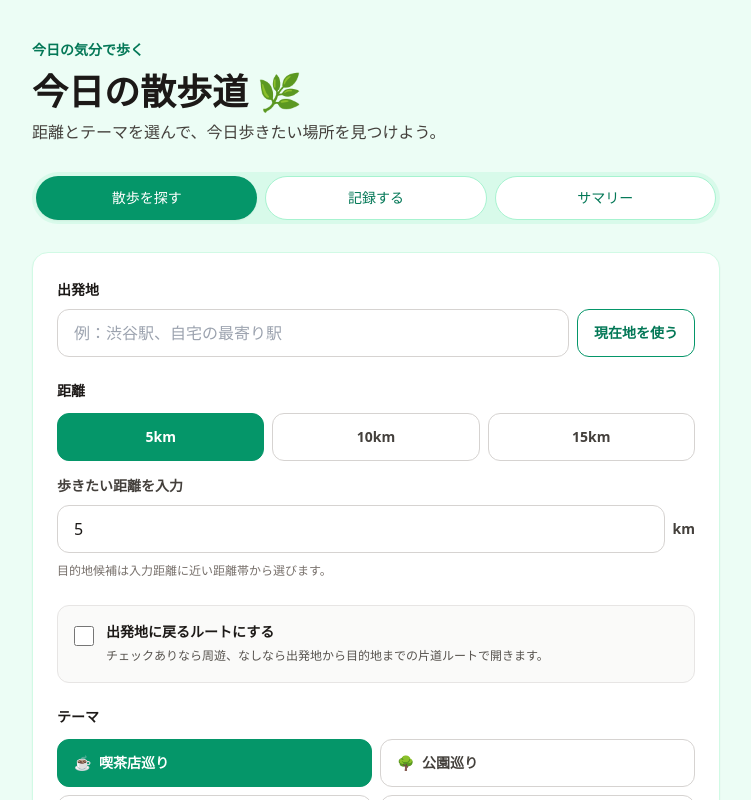
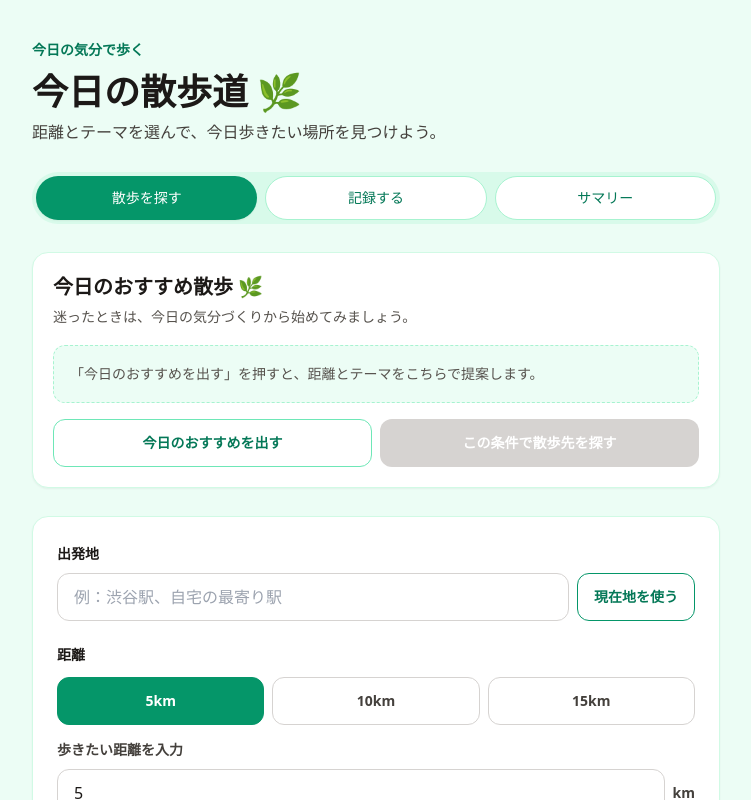
Before and after one commit to usagimochi53/TSR, a Next.js app: page / in a window 1280 px wide. Shown: the top 800 px of the page, without its empty margins (264-1015 px from the left). Built offline with nearby package versions, Linux system fonts and the light colour scheme.

Commit message:
おすすめ機能追加

```diff
--- a/app/page.tsx
+++ b/app/page.tsx
@@ -6,6 +6,7 @@ import { Header } from "@/components/Header";
 import { MonthlySummary } from "@/components/MonthlySummary";
 import { SearchForm } from "@/components/SearchForm";
 import { TabNavigation } from "@/components/TabNavigation";
+import { TodayRecommendation } from "@/components/TodayRecommendation";
 import { WalkRecordForm } from "@/components/WalkRecordForm";
 import { WalkRecordList } from "@/components/WalkRecordList";
 import { WalkSummary } from "@/components/WalkSummary";
@@ -17,13 +18,16 @@ import {
   getCurrentMonthKey,
   getMonthKey,
 } from "@/lib/monthlySummary";
+import { generateWalkRecommendation } from "@/lib/recommendation";
 import { loadWalkRecords, saveWalkRecords } from "@/lib/storage";
 import { summarizeWalkRecords } from "@/lib/summary";
+import { walkThemes } from "@/lib/themeDisplay";
 import type {
   AppTab,
   Candidate,
   CurrentLocation,
   WalkDistance,
+  WalkRecommendation,
   WalkRecord,
   WalkTheme,
 } from "@/lib/types";
@@ -38,7 +42,10 @@ export default function Home() {
   const [theme, setTheme] = useState<WalkTheme>("喫茶店巡り");
   const [error, setError] = useState("");
   const [locationError, setLocationError] = useState("");
+  const [recommendationMessage, setRecommendationMessage] = useState("");
   const [candidates, setCandidates] = useState<Candidate[]>([]);
+  const [recommendation, setRecommendation] =
+    useState<WalkRecommendation | null>(null);
   const [records, setRecords] = useState<WalkRecord[]>([]);
   const [selectedMonthKey, setSelectedMonthKey] = useState(getCurrentMonthKey());
   const [showSelectedMonthOnly, setShowSelectedMonthOnly] = useState(false);
@@ -109,14 +116,14 @@ export default function Home() {
     );
   }
 
-  function handleSearch() {
+  function searchCandidates(nextDistance: WalkDistance, nextTheme: WalkTheme) {
     if (!startLocation.trim()) {
       setError("出発地を入力してください。");
       setCandidates([]);
       return;
     }
 
-    if (!Number.isFinite(distance) || distance <= 0) {
+    if (!Number.isFinite(nextDistance) || nextDistance <= 0) {
       setError("距離は1km以上で入力してください。");
       setCandidates([]);
       return;
@@ -133,11 +140,43 @@ export default function Home() {
     setCandidates(
       generateCandidates(
         startLocation,
-        distance,
-        theme,
+        nextDistance,
+        nextTheme,
         returnToStart,
         routeOrigin,
       ),
+    );
+  }
+
+  function handleSearch() {
+    setRecommendationMessage("");
+    searchCandidates(distance, theme);
+  }
+
+  function handleGenerateRecommendation() {
+    setRecommendation(generateWalkRecommendation(walkThemes));
+    setRecommendationMessage("");
+  }
+
+  function handleApplyRecommendation() {
+    if (!recommendation) {
+      return;
+    }
+
+    setDistance(recommendation.distanceKm);
+    setTheme(recommendation.themeId);
+
+    // 出発地がある場合だけ、反映後すぐに既存の候補生成処理を実行します。
+    if (startLocation.trim()) {
+      setRecommendationMessage("");
+      searchCandidates(recommendation.distanceKm, recommendation.themeId);
+      return;
+    }
+
+    setCandidates([]);
+    setError("");
+    setRecommendationMessage(
+      "出発地を入力すると、この条件で散歩先を探せます。",
     );
   }
 
@@ -161,6 +200,12 @@ export default function Home() {
 
         {activeTab === "search" ? (
           <>
+            <TodayRecommendation
+              recommendation={recommendation}
+              message={recommendationMessage}
+              onGenerate={handleGenerateRecommendation}
+              onApply={handleApplyRecommendation}
+            />
             <SearchForm
               startLocation={startLocation}
               distance={distance}
--- /dev/null
+++ b/components/TodayRecommendation.tsx
@@ -0,0 +1,79 @@
+"use client";
+
+import type { WalkRecommendation } from "@/lib/types";
+
+type TodayRecommendationProps = {
+  recommendation: WalkRecommendation | null;
+  message: string;
+  onGenerate: () => void;
+  onApply: () => void;
+};
+
+export function TodayRecommendation({
+  recommendation,
+  message,
+  onGenerate,
+  onApply,
+}: TodayRecommendationProps) {
+  return (
+    <section className="px-4">
+      <div className="space-y-4 rounded-2xl border border-emerald-100 bg-white p-5 shadow-sm">
+        <div className="space-y-1">
+          <h2 className="text-xl font-bold text-stone-900">
+            今日のおすすめ散歩 🌿
+          </h2>
+          <p className="text-sm leading-6 text-stone-600">
+            迷ったときは、今日の気分づくりから始めてみましょう。
+          </p>
+        </div>
+
+        {recommendation ? (
+          <div className="space-y-3 rounded-xl border border-emerald-100 bg-emerald-50 p-4">
+            <p className="text-sm font-bold text-emerald-700">
+              おすすめ条件
+            </p>
+            <div className="grid gap-2 sm:grid-cols-2">
+              <p className="rounded-xl bg-white px-4 py-3 text-sm font-bold text-stone-900">
+                距離：{recommendation.distanceKm}km
+              </p>
+              <p className="rounded-xl bg-white px-4 py-3 text-sm font-bold text-stone-900">
+                テーマ：{recommendation.themeIcon} {recommendation.themeLabel}
+              </p>
+            </div>
+            <p className="text-sm leading-6 text-stone-700">
+              {recommendation.message}
+            </p>
+          </div>
+        ) : (
+          <p className="rounded-xl border border-dashed border-emerald-200 bg-emerald-50 p-4 text-sm leading-6 text-stone-600">
+            「今日のおすすめを出す」を押すと、距離とテーマをこちらで提案します。
+          </p>
+        )}
+
+        {message ? (
+          <p className="rounded-xl bg-lime-50 px-4 py-3 text-sm font-semibold leading-6 text-emerald-800">
+            {message}
+          </p>
+        ) : null}
+
+        <div className="grid gap-2 sm:grid-cols-2">
+          <button
+            type="button"
+            onClick={onGenerate}
+            className="min-h-12 rounded-xl border border-emerald-300 bg-white px-4 text-sm font-bold text-emerald-700 transition hover:bg-emerald-50 focus:outline-none focus:ring-4 focus:ring-emerald-100"
+          >
+            {recommendation ? "もう一度おすすめを出す" : "今日のおすすめを出す"}
+          </button>
+          <button
+            type="button"
+            onClick={onApply}
+            disabled={!recommendation}
+            className="min-h-12 rounded-xl bg-emerald-600 px-4 text-sm font-bold text-white transition hover:bg-emerald-700 focus:outline-none focus:ring-4 focus:ring-emerald-200 disabled:cursor-not-allowed disabled:bg-stone-300"
+          >
+            この条件で散歩先を探す
+          </button>
+        </div>
+      </div>
+    </section>
+  );
+}
--- /dev/null
+++ b/lib/recommendation.ts
@@ -0,0 +1,55 @@
+import { themeDisplay } from "./themeDisplay";
+import type { WalkRecommendation, WalkTheme } from "./types";
+
+const distances = [5, 10, 15];
+
+const distanceMessages: Record<number, string[]> = {
+  5: [
+    "軽めに歩きたい日にちょうどいい距離です。",
+    "気分転換に、無理なく歩けるコースを探してみましょう。",
+  ],
+  10: [
+    "しっかり歩きたい日におすすめの距離です。",
+    "少し長めに歩いて、知らない道を楽しんでみましょう。",
+  ],
+  15: [
+    "今日はたっぷり歩く日にしてみましょう。",
+    "長めの散歩で、達成感のある一日にしましょう。",
+  ],
+};
+
+const themeMessages: Record<WalkTheme, string> = {
+  喫茶店巡り: "途中で休憩できる喫茶店を探しながら歩いてみましょう。",
+  公園巡り: "緑の多い場所を目指して、気持ちよく歩いてみましょう。",
+  コンビニ巡り: "気軽に立ち寄れる場所をつなげて、ゆるく歩いてみましょう。",
+  スーパー巡り: "買い物ついでに、少し遠回りして歩いてみましょう。",
+};
+
+function pickRandom<T>(items: T[]) {
+  return items[Math.floor(Math.random() * items.length)];
+}
+
+export function getDistanceMessage(distanceKm: number) {
+  return pickRandom(distanceMessages[distanceKm] ?? distanceMessages[5]);
+}
+
+export function getThemeMessage(themeId: WalkTheme) {
+  return themeMessages[themeId];
+}
+
+export function generateWalkRecommendation(
+  themes: WalkTheme[],
+): WalkRecommendation {
+  const distanceKm = pickRandom(distances);
+  const themeId = pickRandom(themes);
+  const theme = themeDisplay[themeId];
+
+  // 距離とテーマを組み合わせて、今日の散歩のきっかけになる文章を作ります。
+  return {
+    distanceKm,
+    themeId,
+    themeLabel: theme.label,
+    themeIcon: theme.icon,
+    message: `${getDistanceMessage(distanceKm)} ${getThemeMessage(themeId)}`,
+  };
+}
```
Also changed, not shown: lib/types.ts (+8 -0 lines).
